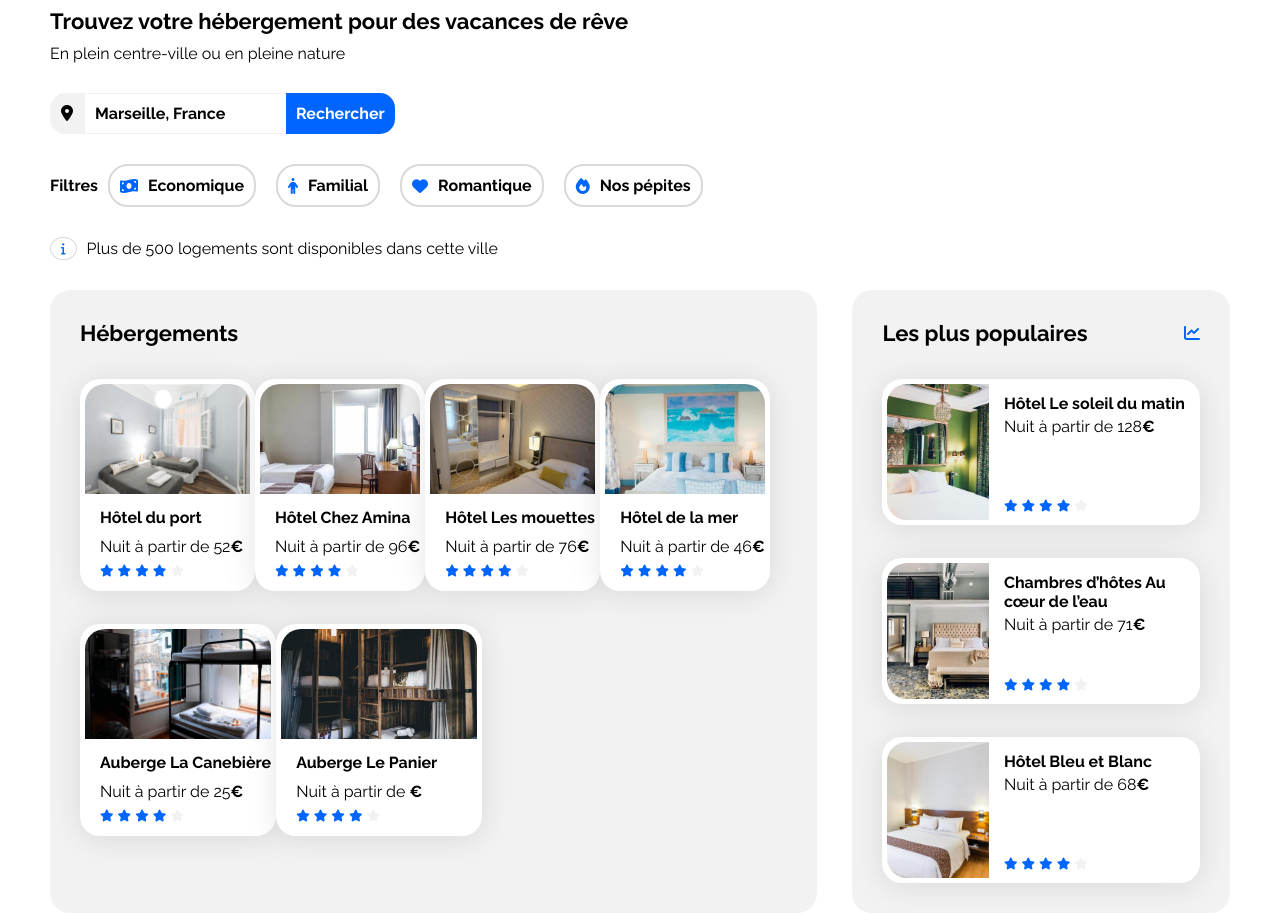
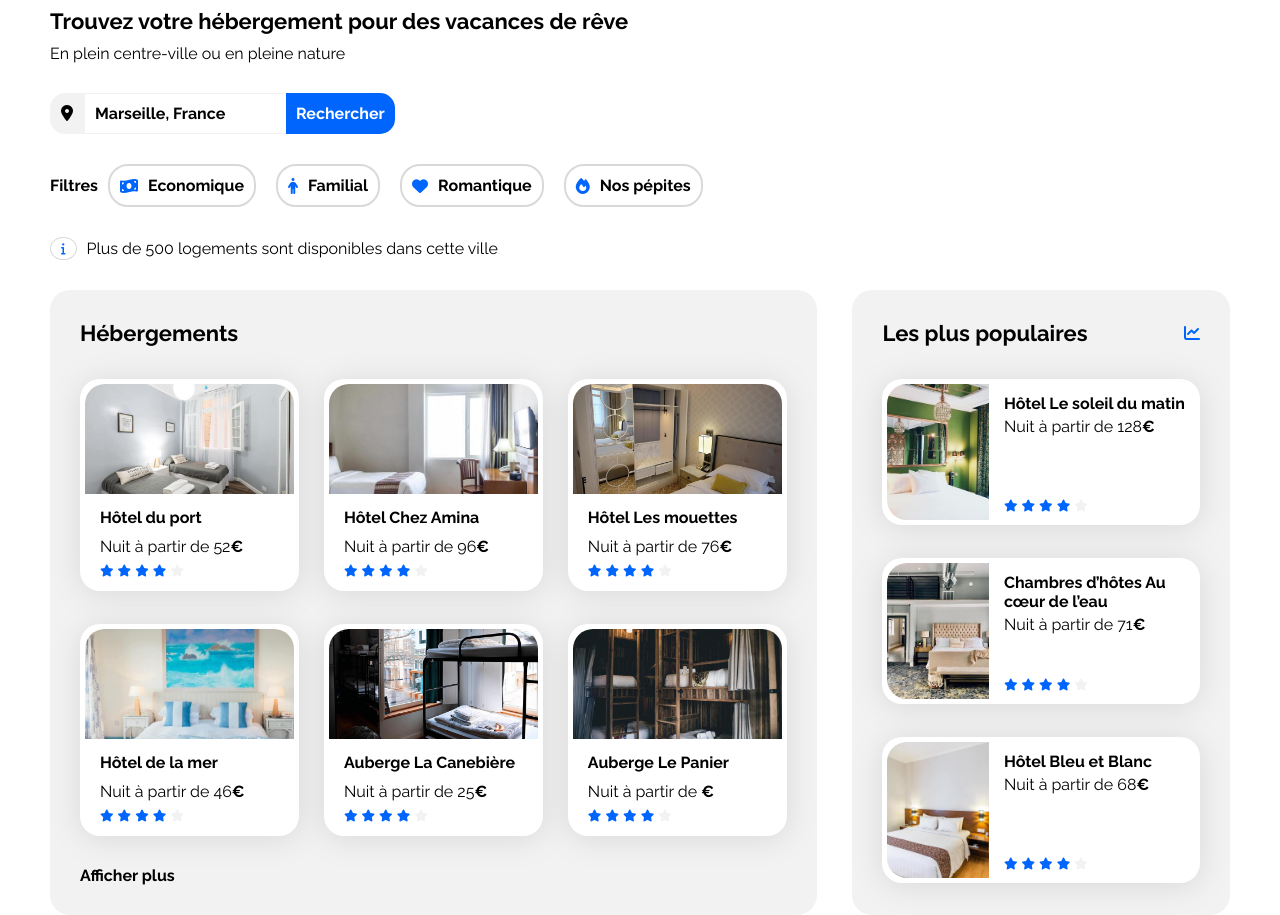
Before and after one commit to thomas-ruch/Projet-Booki, a plain HTML site: page index.html in a window 1280 px wide. Shown: the part 102-1017 px from the top of the page. Drawn offline with Linux system fonts and the light colour scheme.

Commit message:
Ajout du CSS pour la section Hebergements (+ mise à jour HTML)

```diff
--- a/css/style.css
+++ b/css/style.css
@@ -50,6 +50,7 @@ a {
     border-radius: 20px;
     padding: 5px;
     filter: drop-shadow(0px 3px 15px rgba(0, 0, 0, 0.1));
+    margin-top: 33px;
 }
 
 .card img {
@@ -207,10 +208,6 @@ nav li:hover {
     box-sizing: border-box;
 }
 
-.card {
-    margin-top: 33px;
-}
-
 /****** Hebergements ******/
 .hebergements {
     width: 65%;
@@ -220,18 +217,18 @@ nav li:hover {
     display: flex;
     flex-direction: row;
     flex-wrap: wrap;
+    justify-content: space-between;
 }
 
-.hebergements-cards .card {
-
+.hebergements-cards a {
+    width: 31%;
 }
 
-.hebergements-cards img {
+.hebergements-cards .card img {
     width: 100%;
     height: 110px;
     border-top-left-radius: 20px;
     border-top-right-radius: 20px;
-    object-fit: cover;
 }
 
 .hebergements-cards .card-content {
@@ -250,6 +247,12 @@ nav li:hover {
 
 .hebergements-cards .card-rating {
     margin-bottom: 6px;
+}
+
+.text-add {
+    display: inline-block;
+    font-weight: 700;
+    margin-top: 30px;
 }
 
 /****** Populaires ***********/
--- a/index.html
+++ b/index.html
@@ -176,6 +176,7 @@
                             </article>
                         </a>
                     </div>
+                    <a class="text-add" href="#">Afficher plus</a>
                 </section>
 
                 <section class="populaires">
```
